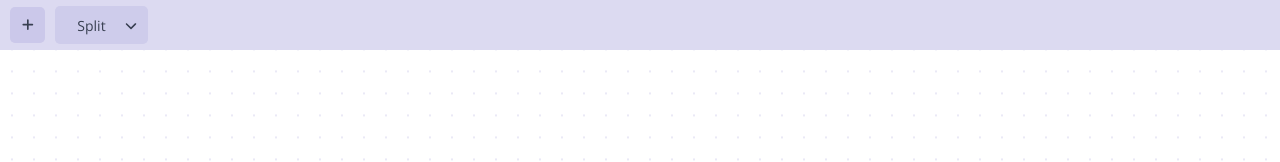
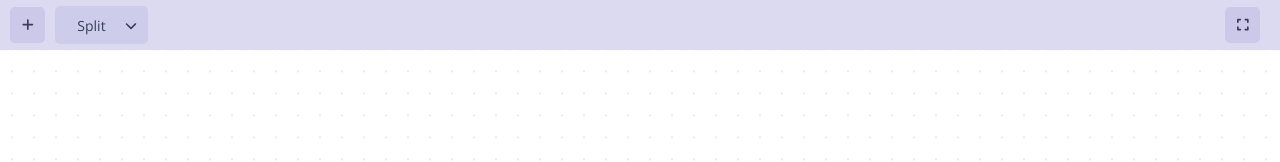
Before and after one commit to eoussama/playback-sync, a Vue app: page / in a window 1280 px wide. Shown: the top 162 px of the page. Built offline with nearby package versions, Linux system fonts and the light colour scheme.

Commit message:
💯 Fullscreen, #76

```diff
--- a/src/components/layout/HeadSection.vue
+++ b/src/components/layout/HeadSection.vue
@@ -26,6 +26,14 @@ export default defineComponent({
           }
         });
     },
+
+    /**
+     * @descripion
+     * Toggles fullscreen mode
+     */
+    onFullscreen(): void {
+	alert('Toggle Fullscreen');
+    }
   },
 
   created() {
@@ -50,7 +58,15 @@ export default defineComponent({
       </div>
     </div>
 
-    <div class="head__right"></div>
+    <div class="head__right">
+	<TooltipComp text="Toggle fullscreen">
+		<ButtonComp
+		  icon="expand"
+		  type="primary"
+		  @click="onFullscreen"
+		/>
+	</TooltipComp>
+    </div>
   </div>
 </template>
 
@@ -67,7 +83,8 @@ export default defineComponent({
   box-shadow: 0 0 5px 0 rgba(0, 0, 0, 0.1);
   background-color: hsl(var(--color-secondary-hsl), 90%);
 
-  &__left {
+  &__left,
+  &__right {
     display: flex;
     align-items: center;
     flex-direction: row;
@@ -80,5 +97,9 @@ export default defineComponent({
       width: auto;
     }
   }
+
+  &__right {
+    margin-left: auto;
+  }
 }
 </style>
--- a/src/utils/helpers/fontawesome.helper.ts
+++ b/src/utils/helpers/fontawesome.helper.ts
@@ -1,7 +1,7 @@
 import { library } from '@fortawesome/fontawesome-svg-core';
 import { faGithub } from '@fortawesome/free-brands-svg-icons';
 import {
-  faCircleNotch, faHourglassHalf,
+  faCircleNotch, faHourglassHalf, faExpand,
   faThumbTack, faTrash, faChevronDown, faVideo,
   faPlay, faPause, faRepeat, faBackward, faForward,
   faVolumeOff, faVolumeLow, faVolumeHigh, faVolumeXmark,
@@ -16,7 +16,7 @@ import {
  */
 export function loadIcons(): void {
   library.add(
-    faVideo, faCircleNotch, faHourglassHalf,
+    faVideo, faCircleNotch, faHourglassHalf, faExpand,
     faThumbTack, faTrash, faGithub, faChevronDown,
     faPlay, faPause, faRepeat, faBackward, faForward,
     faVolumeOff, faVolumeLow, faVolumeHigh, faVolumeXmark,
```
